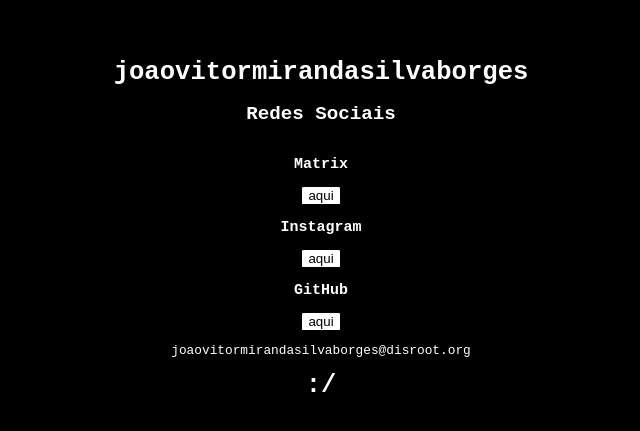
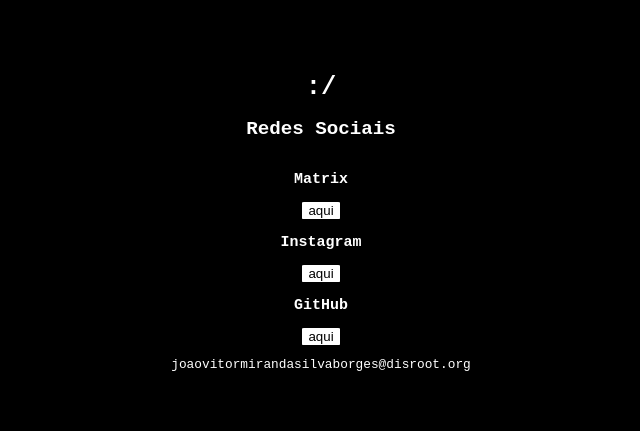
Before and after one commit to joaovitormirandasilvaborges/bio_html, a plain HTML site: page index.html in a window 1280 px wide. Shown: the part 199-630 px from the top of the page, without its empty margins (319-959 px from the left). Drawn offline with Linux system fonts and the light colour scheme.

Commit message:
acho que foi kk

```diff
--- a/index.html
+++ b/index.html
@@ -8,7 +8,7 @@
 </head>
 <div class="infos">
 <body>
-    <h1>joaovitormirandasilvaborges</h1>
+    <h1>:/</h1>
     <h2>Redes Sociais</h2>
     <h3>Matrix</h3>
     <a href="https://matrix.to/#/#room:contato_site,%20@jovi445:matrix.org" target="_blank">
@@ -23,7 +23,6 @@
         <button>aqui</button>
     </a>
     <p>joaovitormirandasilvaborges@disroot.org</p>
-    <h1>:/</h1>
     </div>
     </a>
     </a>
```
